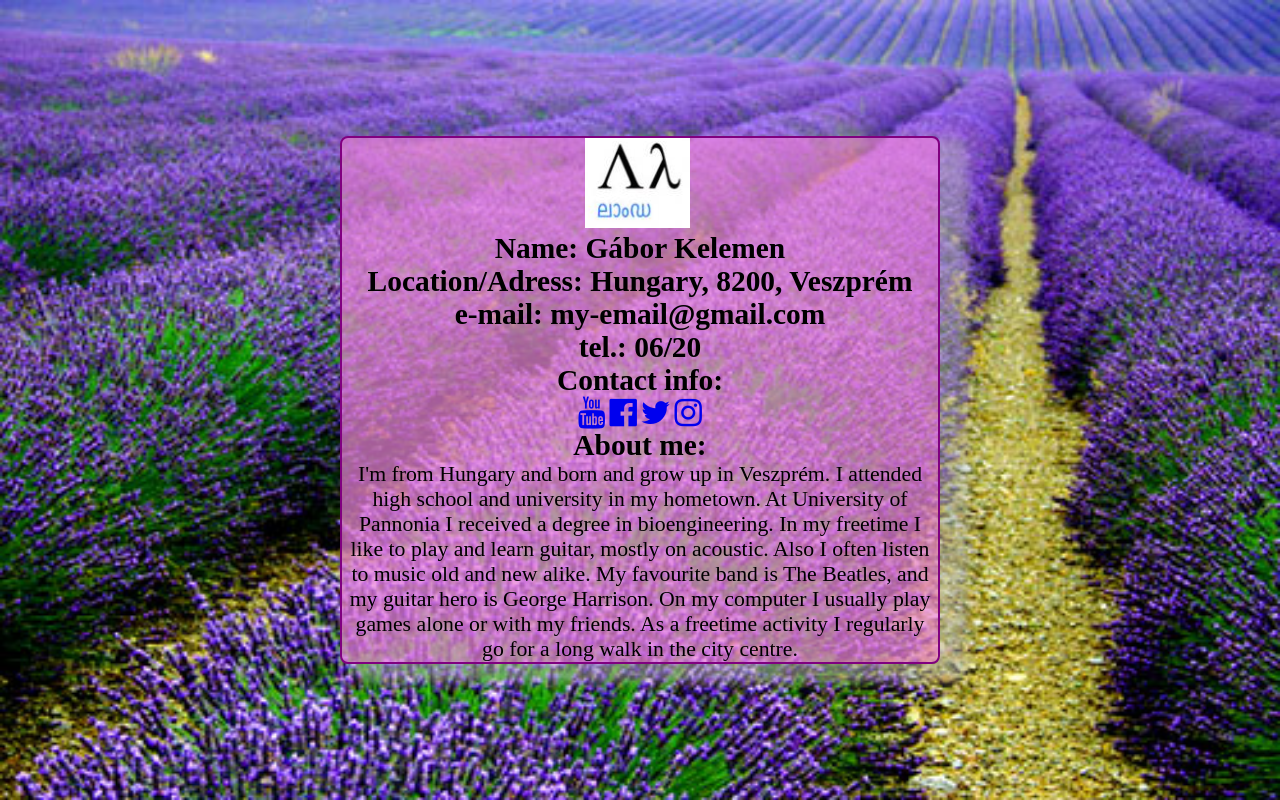
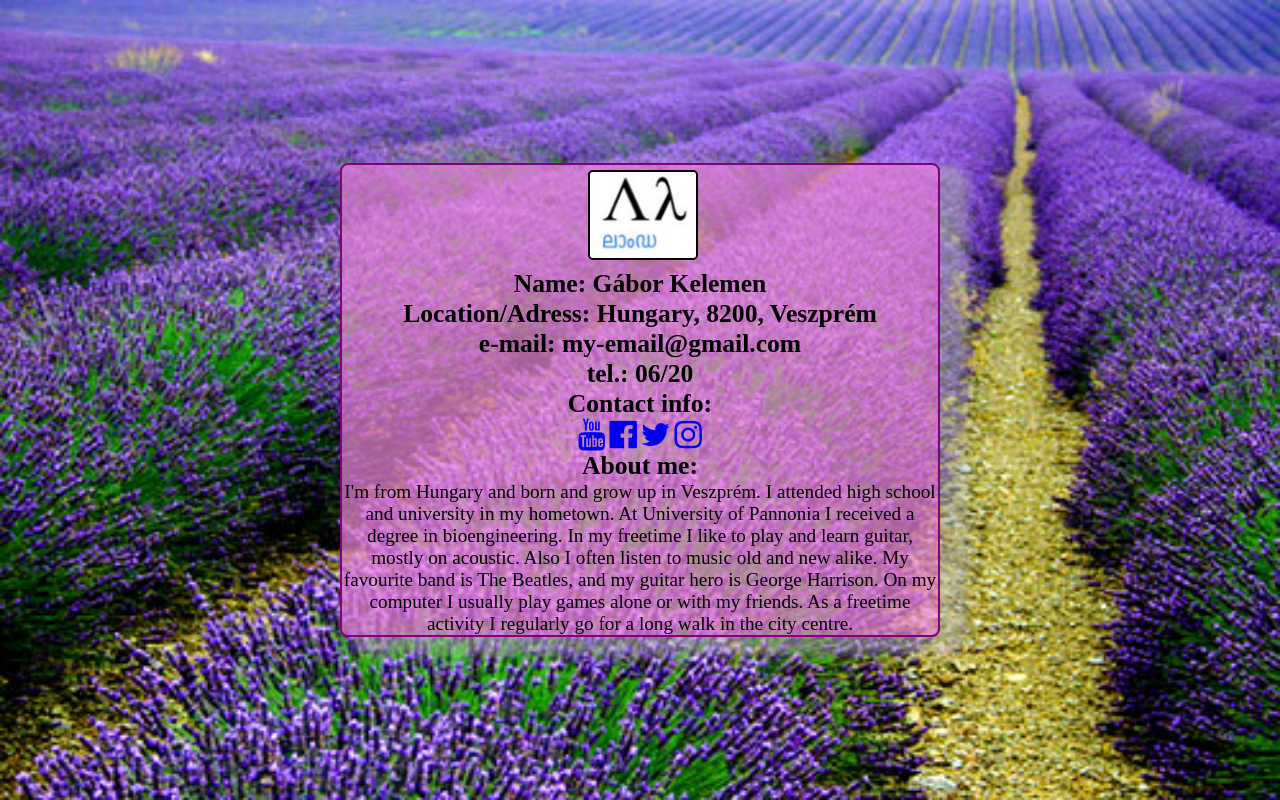
Before and after one commit to kelemen-93/ID-card, a plain HTML site: page index.html in a window 1280 px wide. Drawn offline with Linux system fonts and the light colour scheme.

Commit message:
edited profile picture and added transition

```diff
--- a/main.css
+++ b/main.css
@@ -52,8 +52,25 @@ body {
 
 .profile-picture {
  height: auto;
+ width: 105px;
+ padding-top: 5px;
+ padding-bottom: 5px;
+}
+
+img {
  width: 110px;
+ height: 90px;
+ border-radius: 5px;
+ border: 2px solid black;
+ transition-property: all;
+ transition-delay: 0.5s;
+ transition-duration: 1s;
+ transition-timing-function: ease-in-out;
+}
 
+img:hover {
+ width: 130px;
+ height: 110px;
 }
 
 .personal-data {
@@ -76,11 +93,11 @@ body {
 }
 
 h2 {
-  font-size: 2.3vw;
+  font-size: 2.0vw;
 }
 
 p {
-  font-size: 1.7vw;
+  font-size: 1.5vw;
 }
 
 ul {
```
